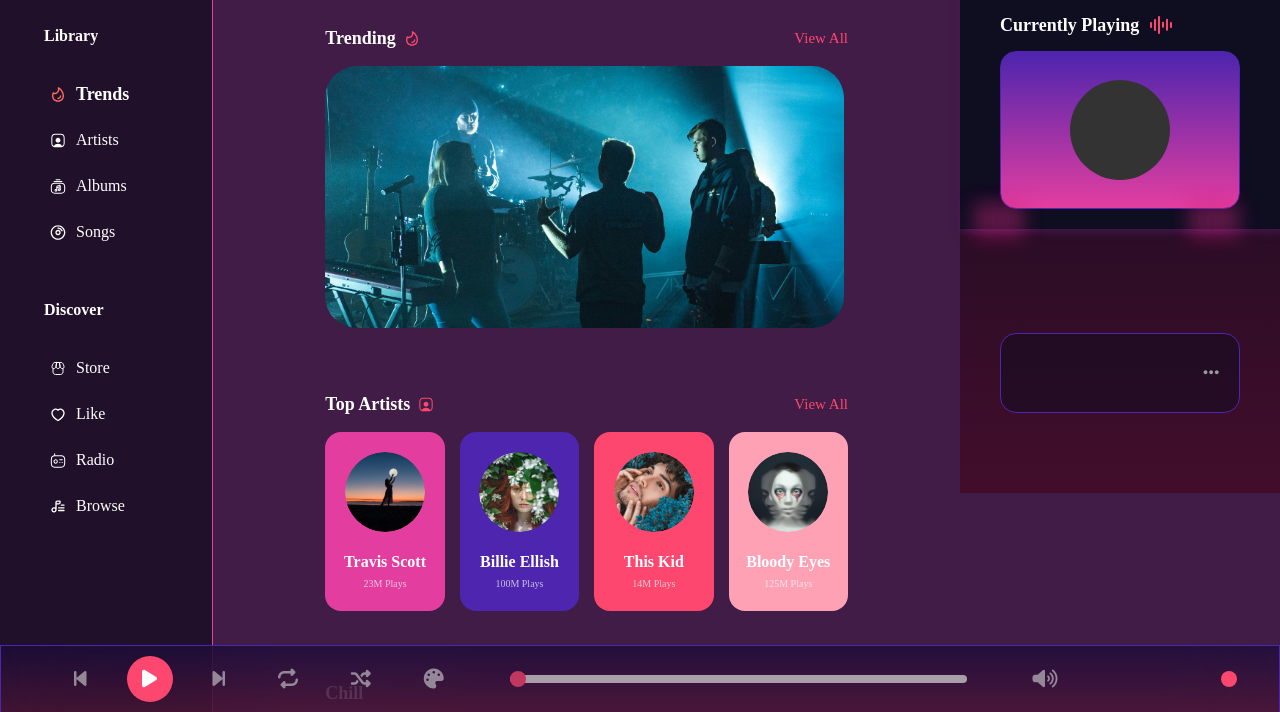
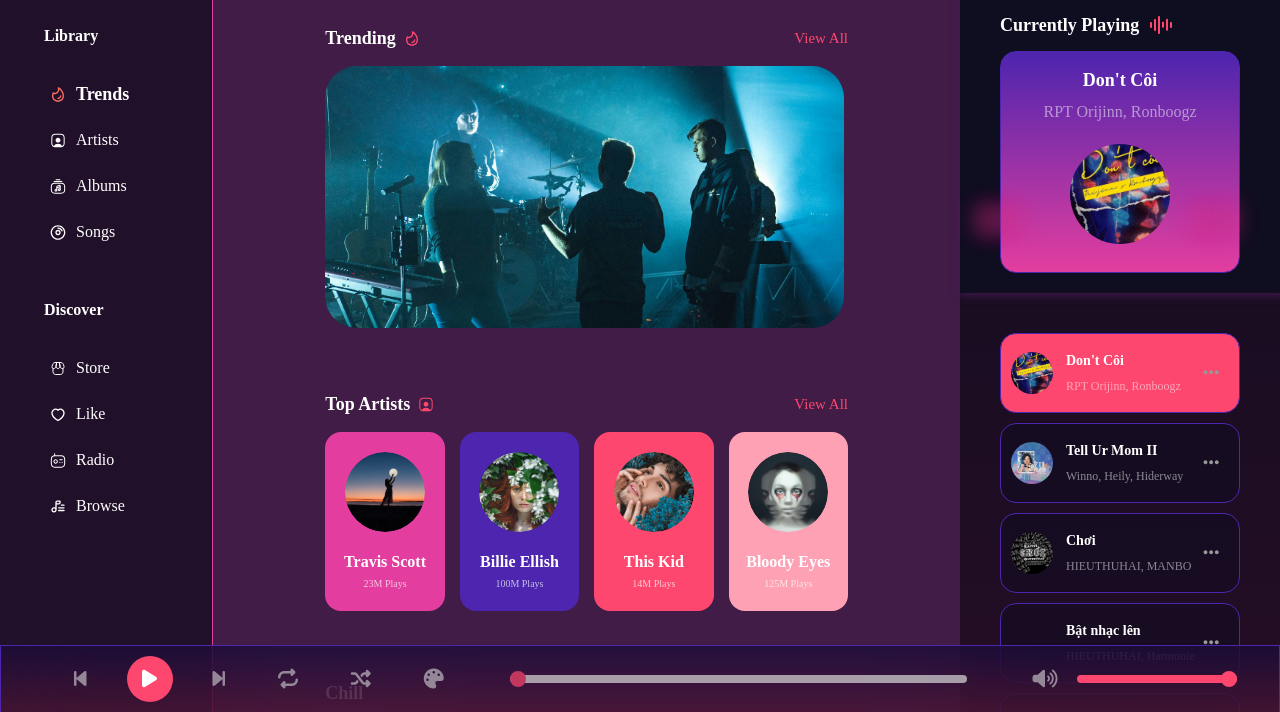
Before and after one commit to HaoAnhVo/Nhi-s-player-music, a website: page index.html in a window 1280 px wide. Shown: the part 87-799 px from the top of the page. Drawn offline with Linux system fonts and the light colour scheme; the site is published under a folder, as on GitHub Pages, so addresses that start at the root find nothing.

Commit message:
final up

```diff
--- a/index.html
+++ b/index.html
@@ -622,6 +622,6 @@
                 </div>
             </div>
         </div>
-        <script src="/main.js"></script>
+        <script src="./main.js"></script>
     </body>
 </html>
```
